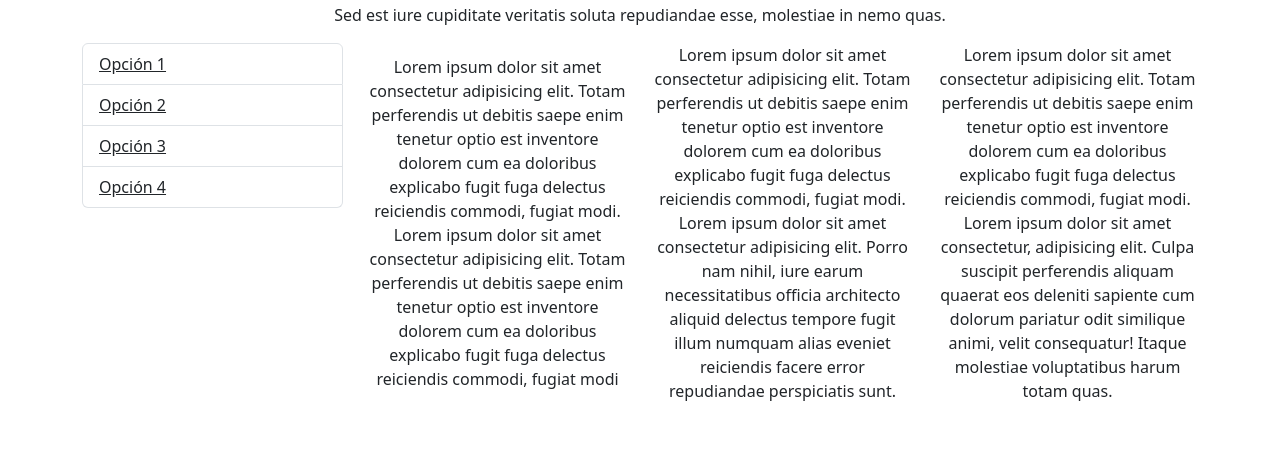
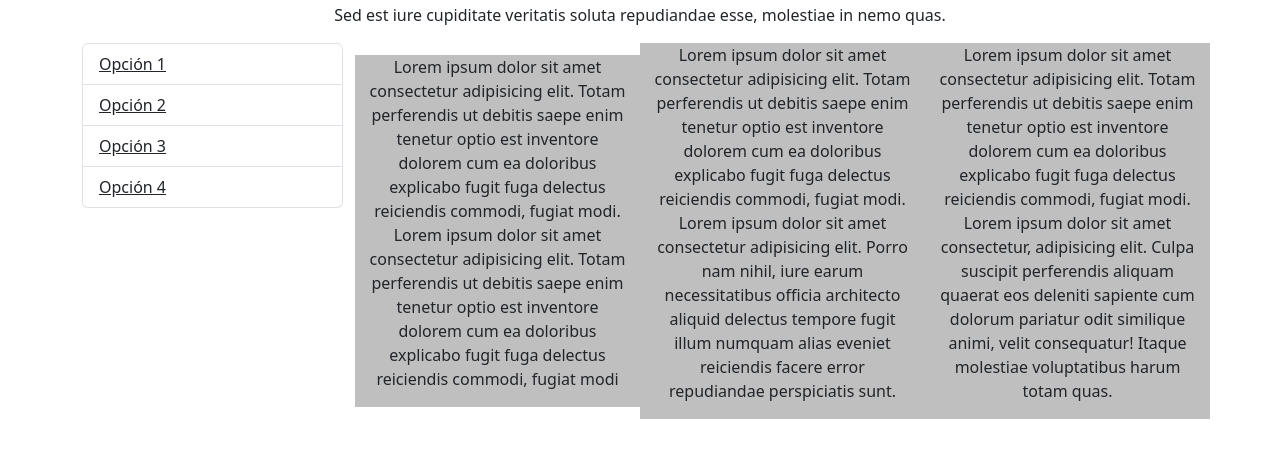
Before and after one commit to guillermoanido/ResponsiveDesign, a plain HTML site: page index.html in a window 1280 px wide. Shown: the part 117-574 px from the top of the page. Drawn offline with nearby package versions, Linux system fonts and the light colour scheme.

Commit message:
last one

```diff
--- a/index.html
+++ b/index.html
@@ -75,7 +75,7 @@
             </div>
 
 
-            <div class="col-md-6 col-lg-3  ">
+            <div class="col-md-6 col-lg-3 bg-black bg-opacity-25  ">
                 <p>Lorem ipsum dolor sit amet consectetur adipisicing elit. Totam perferendis ut debitis saepe enim
                     tenetur optio est inventore dolorem cum ea doloribus <br>explicabo fugit fuga delectus reiciendis
                     commodi, fugiat modi. Lorem ipsum dolor sit amet consectetur adipisicing elit. Totam perferendis ut
@@ -83,14 +83,14 @@
                     tenetur optio est inventore dolorem cum ea doloribus explicabo fugit fuga delectus reiciendis
                     commodi, fugiat modi</p>
             </div>
-            <div class="col-md-6 col-lg-3  ">
+            <div class="col-md-6 col-lg-3 bg-black bg-opacity-25  ">
                 <p>Lorem ipsum dolor sit amet consectetur adipisicing elit. Totam perferendis ut debitis saepe enim
                     tenetur optio est inventore dolorem cum ea doloribus explicabo fugit fuga delectus reiciendis
                     commodi, fugiat modi. <br> Lorem ipsum dolor sit amet consectetur adipisicing elit. Porro nam nihil, iure
                     earum necessitatibus officia architecto aliquid delectus tempore fugit illum numquam alias eveniet
                     reiciendis facere error repudiandae perspiciatis sunt.</p>
             </div>
-            <div class="col-md-6 col-lg-3 ">
+            <div class="col-md-6 col-lg-3 bg-black bg-opacity-25 ">
                 <p>Lorem ipsum dolor sit amet consectetur adipisicing elit. Totam perferendis ut debitis saepe enim
                     tenetur optio est inventore dolorem cum ea doloribus explicabo fugit fuga delectus reiciendis
                     commodi, fugiat modi. <br>Lorem ipsum dolor sit amet consectetur, adipisicing elit. Culpa suscipit
```
